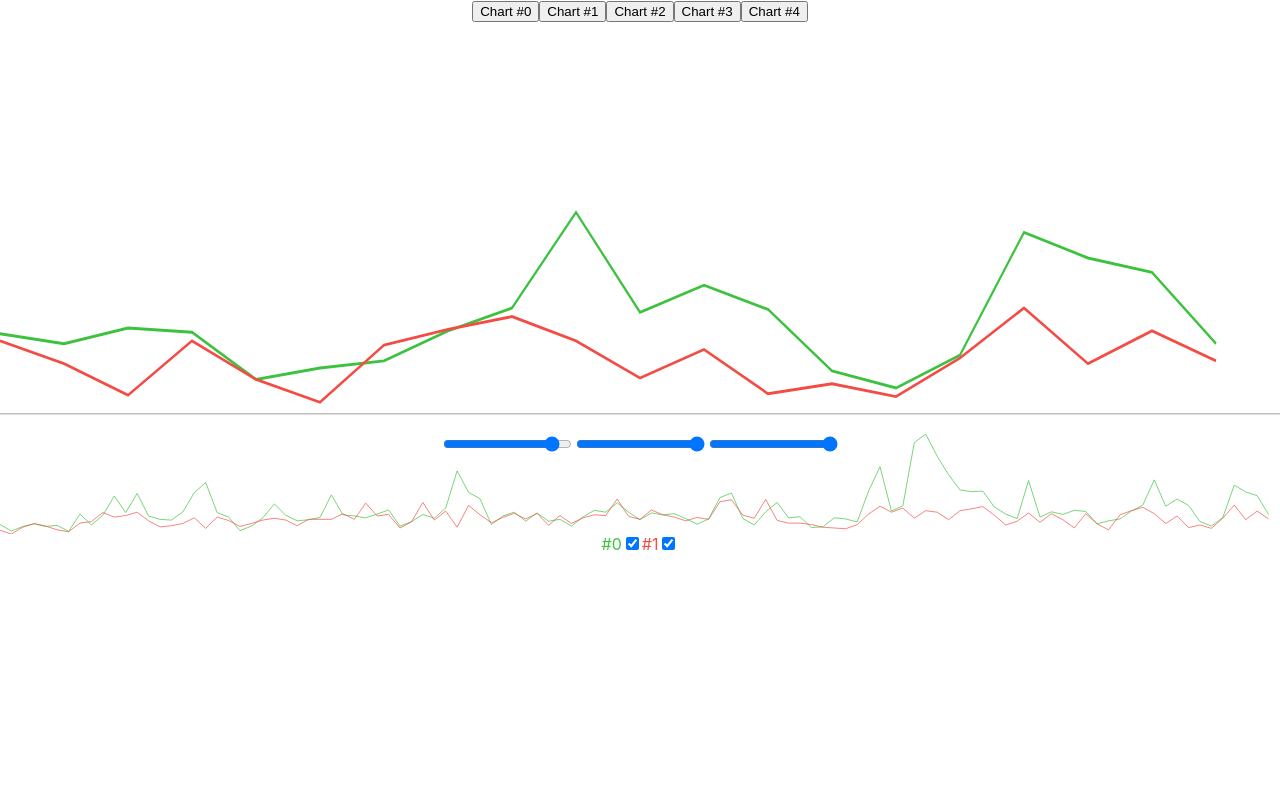
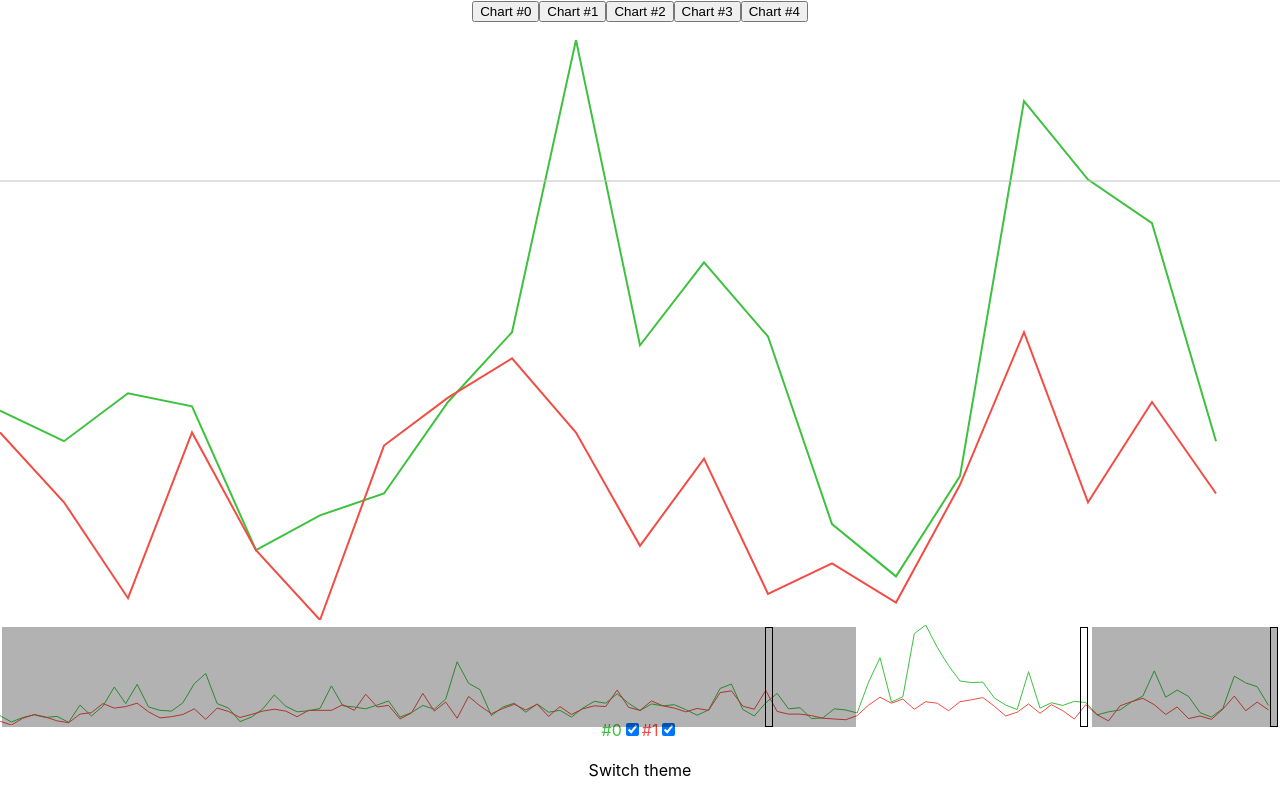
Before and after one commit to Kyr/telegramContest, a React (Create React App) app: page / in a window 1280 px wide. Built offline with nearby package versions, Linux system fonts and the light colour scheme.

Commit message:
Correct drawing. at last

```diff
--- a/src/App.css
+++ b/src/App.css
@@ -7,23 +7,58 @@ body {
 .App {
     text-align: center;
     width: 100%;
-    height: 80vh;
+    height: 100%;
+    display: flex;
+    flex-direction: column;
+}
+
+header, footer
+{
+    flex: 0 0 5vh;
+}
+main {
+    flex: 1 0 90vh;
+    min-height: 90vh;
+    display: flex;
+    flex-direction: column;
 }
 
 .chart-view {
     min-height: 80%;
     width: 100%;
+    flex-grow: 1;
     display: flex;
     flex-direction: column;
 }
 
 .large-view {
-    flex: 1 1;
+    /*flex: 1 1;*/
+    /*flex-basis: calc(100% - 100px);*/
+    flex-grow: 1;
+min-height: calc(100% - 100px);
     position: relative;
+    /*width: 100%;*/
+    /*margin: 1rem 0;*/
+    /*overflow-x: auto;*/
+}
+
+/*
+.chart-container {
+    max-height: 80vh;
+    height: 80vh;
+    max-width: 100%;
     width: 100%;
-    margin: 1rem 0;
-    overflow-x: auto;
+
+    !*
+    height: 400px;
+    width: 400px;
+    *!
+    !*
+    border:2px solid #000;
+    overflow-x: scroll;
+    *!
 }
+*/
 
 .chart-container svg {
     position: absolute;
@@ -40,6 +75,14 @@ body {
     position: relative;
     width: 100%;
     /*background-color: blue;*/
+    display: flex;
+    margin: 5px 0;
+}
+
+.timeline-view input[name="cursor"] {
+    background: transparent;
+    flex-grow: 0;
+    flex-shrink: 0;
 }
 
 .timeline-view svg {
@@ -49,6 +92,72 @@ body {
     left: 0;
     width: 100%;
     height: 100%;
+}
+
+.timeline-view input {
+    height: 100px;
+    flex-grow: 1;
+    flex-shrink: 1;
+
+}
+
+input[type=range] {
+    -webkit-appearance: none; /* Hides the slider so that custom slider can be made */
+    /*width: 100%; !* Specific width is required for Firefox. *!*/
+    background: rgba(0, 0, 0, .3); /* Otherwise white in Chrome */
+}
+
+input[type=range]::-webkit-slider-thumb {
+    -webkit-appearance: none;
+}
+
+input[type=range]:focus {
+    outline: none; /* Removes the blue border. You should probably do some kind of focus styling for accessibility reasons though. */
+}
+
+input[type=range]::-ms-track {
+    /*width: 100%;*/
+    cursor: pointer;
+
+    /* Hides the slider so custom styles can be added */
+    background: rgba(0, 0, 0, .3);
+    border-color: transparent;
+    color: transparent;
+}
+
+/* Special styling for WebKit/Blink */
+input[type=range]::-webkit-slider-thumb {
+    -webkit-appearance: none;
+    border: 1px solid #000000;
+    height: 100px;
+    width: 8px;
+    /*border-radius: 3px;*/
+    /*background: #ffffff;*/
+    cursor: pointer;
+    /*margin-top: -14px; !* You need to specify a margin in Chrome, but in Firefox and IE it is automatic *!*/
+    /*box-shadow: 1px 1px 1px #000000, 0px 0px 1px #0d0d0d; !* Add cool effects to your sliders! *!*/
+}
+
+/* All the same stuff for Firefox */
+input[type=range]::-moz-range-thumb {
+    /*box-shadow: 1px 1px 1px #000000, 0px 0px 1px #0d0d0d;*/
+    border: 1px solid #000000;
+    height: 100px;
+    width: 8px;
+    /*border-radius: 3px;*/
+    /*background: #ffffff;*/
+    cursor: pointer;
+}
+
+/* All the same stuff for IE */
+input[type=range]::-ms-thumb {
+    /*box-shadow: 1px 1px 1px #000000, 0px 0px 1px #0d0d0d;*/
+    border: 1px solid #000000;
+    height: 36px;
+    width: 8px;
+    /*border-radius: 3px;*/
+    /*background: #ffffff;*/
+    cursor: pointer;
 }
 
 /*
--- a/src/App.js
+++ b/src/App.js
@@ -14,9 +14,17 @@ function app ({data}) {
 
   return (
     <div className="App">
-      <ChartSelector chartNames={names} onChange={setActive}/>
+      <header>
+        <ChartSelector chartNames={names} onChange={setActive}/>
+      </header>
 
-      <Chart accessor={accessor} active={active}/>
+      <main>
+        <Chart accessor={accessor} active={active}/>
+      </main>
+
+      <footer>
+        Switch theme
+      </footer>
     </div>
   )
 }
--- a/src/Chart/chart.js
+++ b/src/Chart/chart.js
@@ -4,6 +4,7 @@ import React, {
 } from "react";
 import LineNames from "../LineNames";
 import DisplayLines from '../displayLines';
+import './style.css';
 
 const createLinesMap = (valueMap, [name, ...values]) => valueMap.set(name, values);
 
@@ -28,7 +29,11 @@ function chart ({accessor, active}) {
   return (
     <>
       <DisplayLines dataSets={dataSets} enabled={enabled} colors={colors}/>
-      <LineNames colors={colors} enabled={enabled} names={names} onSwitch={changeEnabled}/>
+
+      <footer>
+
+        <LineNames colors={colors} enabled={enabled} names={names} onSwitch={changeEnabled}/>
+      </footer>
     </>
   );
 }
--- a/src/LineNames.js
+++ b/src/LineNames.js
@@ -12,18 +12,14 @@ function LineNames ({colors, names, enabled, onSwitch}) {
   };
   const isChecked = name => enabled.includes(name) ? 'checked' : '';
 
-  return (
-    <div>
-      {
-        Object.entries(names).map(([key, name]) => {
+  const renderNames = ([key, name]) => {
     return (
       <label className="line-names" style={{color: colors[key]}} key={key}>
         {name}
-              <input checked={isChecked(key)} type="checkbox" name={key} onChange={onChange} />
+        <input checked={isChecked(key)} type="checkbox" name={key} onChange={onChange}/>
       </label>
     )
-        })
+  };
+
+  return Object.entries(names).map(renderNames);
 }
-    </div>
-  )
-}
--- /dev/null
+++ b/src/displayLines/axises.js
@@ -0,0 +1,11 @@
+import React from 'react';
+
+export default Axises;
+
+function Axises ({width, height, yMin, yMax, leftBound, rightBound}){
+  return (
+    <g className="">
+      <line x1="0" y1={height-1} x2={width} y2={height-1} stroke="silver" strokeWidth={.5}/>
+    </g>
+  );
+};
--- /dev/null
+++ b/src/displayLines/createPathBuilder.js
@@ -0,0 +1,19 @@
+export  default createPathBuilder;
+
+function createPathBuilder(yMin, yMax, xLength, height, width){
+  const yDelta = yMax - yMin;
+  const yScale = height / yDelta;
+  const xScale = width / xLength;
+
+  return function (ordinates) {
+    const [[x, y], ...rest] = ordinates.map((ordinate, index) => {
+      return [index * xScale, (1 - (ordinate - yMin) / yDelta) * height]
+    });
+
+    return rest.reduce((d, [x, y]) => `${d} L ${x}, ${y}`, `M ${x},${y}`);
+//    ordinates.reduce((d, ordinate, i) => {
+//      return [i * xScale, ]
+//    })
+  }
+
+}
--- a/src/displayLines/displayLines.js
+++ b/src/displayLines/displayLines.js
@@ -6,6 +6,11 @@ import getBounds from "../lib/getBounds";
 import compose from "../lib/fns/compose";
 import DisplayHoverAbscissa from "./displayHoverAbscissa";
 import Tooltip from './tooltip';
+import Axises from './axises';
+import DrawCharts from './drawCharts';
+import createPathBuilder from "./createPathBuilder";
+
+;
 
 const valueOf = event => parseInt(event.target.value);
 
@@ -13,8 +18,11 @@ export default displayLines;
 
 function displayLines ({dataSets, enabled, colors}) {
   const x = dataSets.get('x');
+//  const xMin = x[0];
+//  const xMax = x[x.length-1];
   const [yMin, yMax] = getBounds(enabled.reduce((all, name) => all.concat(dataSets.get(name)), []));
   const timelineRef = React.createRef();
+  const chartRef = React.createRef();
 
   const [tooltip, setTooltip] = useState(null);
 
@@ -22,20 +30,27 @@ function displayLines ({dataSets, enabled, colors}) {
   const [leftBound, setLeftBound] = useState(x.length - 20);
 
   const [width, setWidth] = useState(undefined);
+  const [height, setHeight] = useState(undefined);
+  const [chartHeight, setChartHeight] = useState(undefined);
 
-  const pathBuilder = getPathBuilder(width / x.length, yMin, yMax);
+  const pathBuilder = getPathBuilder(width / x.length, yMin, yMax, 100 / (yMax - yMin));
 
   const onChangeRightBound = compose(setRightBound, valueOf);
   const onChangeLeftBound = compose(setLeftBound, valueOf);
   const onChangeCursor = e => {
     const value = valueOf(e);
-
+//console.log('change cursor', value)
     setLeftBound(value);
     setRightBound(value + rightBound - leftBound);
   };
 
   useLayoutEffect(() => {
-    setWidth(parseInt(window.getComputedStyle(timelineRef.current).width));
+    const timelineContainerStyle = window.getComputedStyle(timelineRef.current);
+    const chartContainerStyle = window.getComputedStyle(chartRef.current);
+
+    setWidth(parseInt(timelineContainerStyle.width));
+    setHeight(parseInt(timelineContainerStyle.height));
+    setChartHeight(parseInt(chartContainerStyle.height));
   }, []);
 
   const showTooltip = e => {
@@ -60,58 +75,76 @@ function displayLines ({dataSets, enabled, colors}) {
   const cursor = enabled.map(name => {
     const y = dataSets.get(name).slice(leftBound, rightBound + 1);
     const stroke = colors[name];
-    const pathBuilder = getPathBuilder(width / y.length, yMin, yMax);
+    const pathBuilder = getPathBuilder(width / y.length, yMin, yMax, height / (yMax - yMin));
 
     return [name, stroke, y, pathBuilder(y)];
   });
 
   function hideTooltip (e) {
-//    setTooltip(null)
+    setTooltip(null);
   }
+
+  function getX(leftBound, rightBound) {
+    return x.slice(leftBound, rightBound + 1);
+  }
+
+  function getOrdinates(leftBound, rightBound) {
+    return enabled.map(name => {
+      const y = dataSets.get(name).slice(leftBound, rightBound + 1);
+      const stroke = colors[name];
+
+      return [name, stroke, y];
+    })
+  }
+
+  const timelinePath = createPathBuilder(yMin, yMax, x.length, height, width);
 
   return (
     <div className="chart-view">
-      <div className="large-view" onMouseMove={showTooltip} onMouseOut={hideTooltip}>
-        <div className="chart-container">
+      <div className="large-view"  ref={chartRef} onMouseMove={showTooltip} onMouseOut={hideTooltip}>
+        {/*<div className="chart-container">*/}
+
+          <DrawCharts
+            {...{width, height: chartHeight, leftBound, rightBound, getX, getOrdinates}}
+          />
+
+          {/*
           <Tooltip {...tooltip} />
 
           {
             width && enabled.length > 0 && (
-              <svg viewBox={`0 0 ${width} ${yMax - yMin}`} preserveAspectRatio="none">
-                {
-                  cursor.map(([name, stroke, y, d]) => {
-//                  const y = dataSets.get(name).slice(leftBound).slice(0, rightBound-leftBound);
-                    return (
-                      <path key={name} d={d} fill="none" strokeWidth={2} stroke={stroke}/>
-                    )
-                  })
-                }
-                <path d={`M 0,${yMax - 15} H${width}`} stroke="silver"/>
+              <svg viewBox={`0 0 ${width} ${height}`} preserveAspectRatio="none"></svg>
 
-                {tooltip && <DisplayHoverAbscissa {...tooltip} />}
-              </svg>
             )
           }
-        </div>
+*/}
+        {/*</div>*/}
       </div>
 
       <div className="timeline-view" ref={timelineRef}>
+        {/*
+          TODO: https://css-tricks.com/styling-cross-browser-compatible-range-inputs-css/
+        */}
         <input type="range" name="leftBound" min={0} max={-10 + rightBound} value={leftBound}
-               onChange={onChangeLeftBound}/>
+               onChange={onChangeLeftBound}
+               style={{width: `${leftBound / x.length * 100}%`}}/>
+
         <input type="range" name="cursor" min={0} max={x.length - (rightBound - leftBound)} value={leftBound}
-               onChange={onChangeCursor}/>
+               onChange={onChangeCursor}
+               style={{width: `${100 * (rightBound - leftBound) / x.length}%`}}/>
         <input type="range" name="rightBound" min={10 + leftBound} max={x.length} value={rightBound}
-               onChange={onChangeRightBound}/>
+               onChange={onChangeRightBound}
+               style={{width: `${100 * (x.length - leftBound) / x.length}%`}}/>
         {
           width && enabled.length > 0 && (
-            <svg viewBox={`0 0 ${width} ${yMax - yMin}`} preserveAspectRatio="none">
+            <svg viewBox={`0 0 ${width} ${100}`} preserveAspectRatio="none">
               {
                 enabled.map(name => {
                   const y = dataSets.get(name);
                   const stroke = colors[name];
 
                   return (
-                    <path key={name} d={pathBuilder(y)} fill="none" stroke={stroke}/>
+                    <path key={name} d={timelinePath(y)} fill="none" stroke={stroke}/>
                   )
                 })
               }
@@ -123,23 +156,27 @@ function displayLines ({dataSets, enabled, colors}) {
   )
 }
 
-function getPathBuilder (xStep, yMin, yMax) {
+function getPathBuilder (xStep, yMin, yMax, yScale = 1) {
+  console.log(xStep, yMin, yMax, yScale);
   return pathBuilder;
 
   /**
    *
-   * @param {[number]} y ordinates
+   * @param {[number]} ordinates ordinates
    * @return {string} path definition
    */
-  function pathBuilder (y) {
-    const [base, ...rest] = y;
+  function pathBuilder (ordinates) {
+    const toLow = ordinates.map(y => y - yMin);
+//    const inverse = toLow.map(y => yMax - y);
+
+    const [base, ...rest] = toLow;
 
     const {d} = rest.reduce(({base, d}, y) => {
       return {
         base: y,
-        d:    `${d} l ${xStep},${base - y}`,
+        d:    `${d} l ${xStep},${yScale * (base - y)}`,
       }
-    }, {base, d: `M 0,${yMax - base}`});
+    }, {base, d: `M 0,${yScale * (yMax - base)}`});
 
     return d;
   }
--- /dev/null
+++ b/src/displayLines/drawCharts.js
@@ -0,0 +1,36 @@
+import React from 'react';
+import createPathBuilder from "./createPathBuilder";
+import getBounds from "../lib/getBounds";
+
+export default DrawCharts;
+
+function DrawCharts ({width, height, getX, getOrdinates, leftBound, rightBound}) {
+  if (!width) return null;
+
+  const ordinates = getOrdinates(leftBound, rightBound);
+
+  const [yMin, yMax] = getBounds(ordinates.reduce((all, [name,,y]) => all.concat(y), []));
+
+  const pathBuilder = createPathBuilder(yMin,yMax, rightBound - leftBound, height, width);
+
+  return (
+    <svg viewBox={`0 0 ${width} ${height}`} preserveAspectRatio="none">
+{/*
+      <Axises {...{width, height, yMin, yMax, leftBound, rightBound}} />
+*/}
+      {
+        ordinates.map(([name, stroke, y]) => {
+//                  const y = dataSets.get(name).slice(leftBound).slice(0, rightBound-leftBound);
+          return (
+            <path key={name} d={pathBuilder(y)} fill="none" strokeWidth={2} stroke={stroke}/>
+          )
+        })
+      }
+      <path d={`M 0,${yMax - 15} H${width}`} stroke="silver"/>
+
+{/*
+      {tooltip && <DisplayHoverAbscissa {...tooltip} />}
+*/}
+    </svg>
+  );
+}
```
Also changed, not shown: src/Chart/style.css (added). Lines whose indentation alone changed are shown as unchanged.
